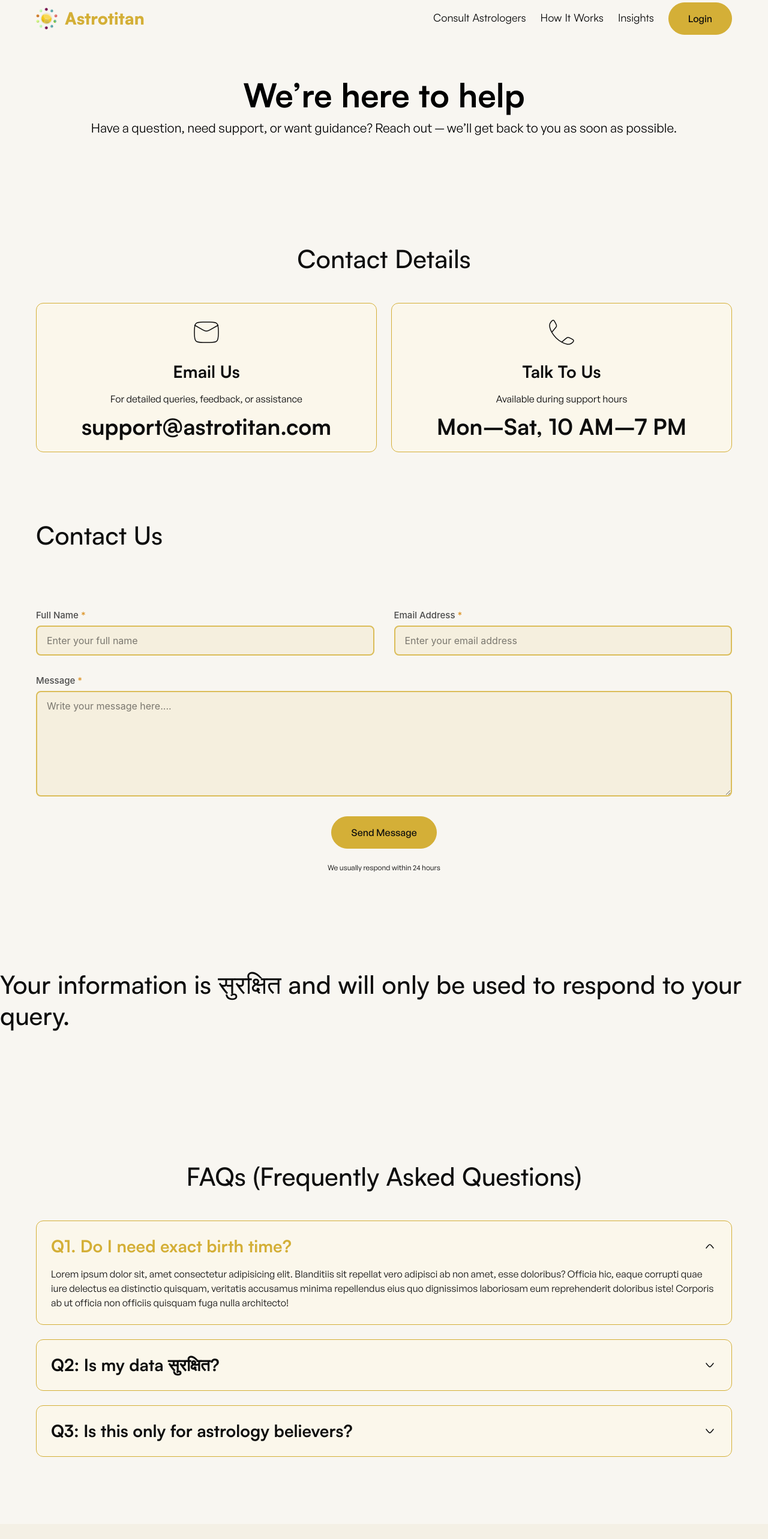
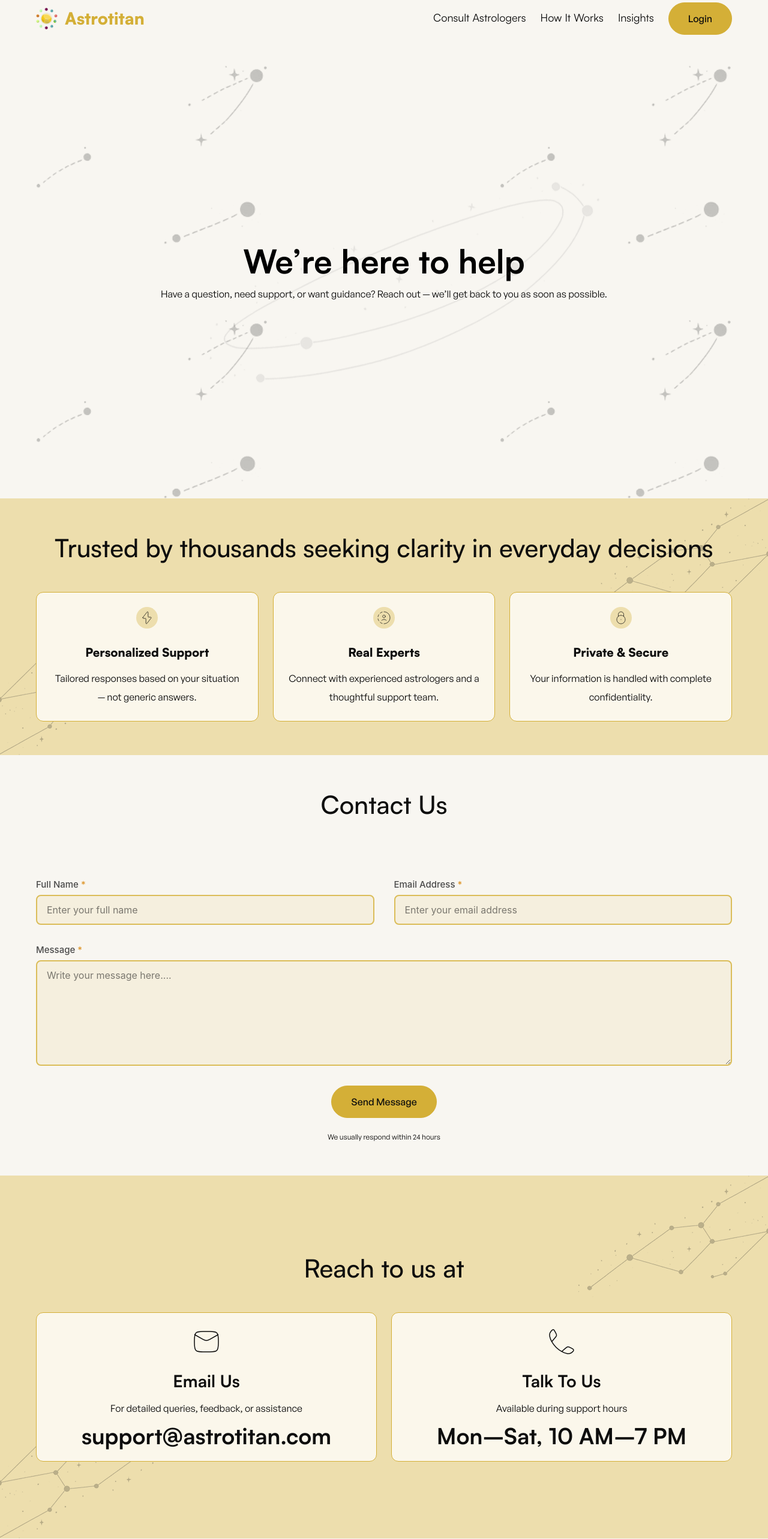
Before and after one commit to neon-lab-dev/Astrotitan-Web-Client, a React (Vite) app: page /contact-us in a window 1280 px wide. Shown: the part 20-2586 px from the top of the page at 60% size. Built offline with nearby package versions, Linux system fonts and the light colour scheme.

Commit message:
Completed

```diff
--- a/src/components/ContactUsPage/ContactDetails/ContactDetails.tsx
+++ b/src/components/ContactUsPage/ContactDetails/ContactDetails.tsx
@@ -1,13 +1,13 @@
-import { ICONS } from "../../../assets";
+import { ICONS, IMAGES } from "../../../assets";
 import Container from "../../Reusable/Container/Container";
 
 const ContactDetails = () => {
   return (
-    <div className="py-14">
+    <div className="py-14 xl:py-32 bg-primary-25 relative">
       <Container>
-        <h2 className="heading text-center">Contact Details</h2>
+        <h2 className="heading text-center">Reach to us at</h2>
 
-        <div className="grid grid-cols-1 md:grid-cols-2 gap-3 md:gap-6 mt-6 md:mt-12">
+        <div className="grid grid-cols-1 md:grid-cols-2 gap-3 md:gap-6 mt-6 md:mt-12 relative z-10">
           <div className="bg-neutral-15 border border-primary-5 rounded-xl p-6 flex flex-col items-center">
             <img src={ICONS.mail} alt="" className="size-12" />
             <h3 className="font-Satoshi font-semibold text-[28px] leading-9 text-neutral-5 text-center mt-6">
@@ -31,18 +31,25 @@ const ContactDetails = () => {
               Talk To Us
             </h3>
 
-            <p className="description mt-3">
-              Available during support hours
-            </p>
+            <p className="description mt-3">Available during support hours</p>
 
-            <a
-              className="font-Satoshi font-semibold text-[28px] md:text-[37px] leading-9 text-neutral-5 text-center mt-3"
-            >
+            <a className="font-Satoshi font-semibold text-[28px] md:text-[37px] leading-9 text-neutral-5 text-center mt-3">
               Mon–Sat, 10 AM–7 PM
             </a>
           </div>
         </div>
       </Container>
+
+      <img
+        src={IMAGES.linnerShape}
+        alt=""
+        className="absolute left-0 bottom-0"
+      />
+      <img
+        src={IMAGES.linnerShape}
+        alt=""
+        className="absolute top-0 right-0 rotate-180"
+      />
     </div>
   );
 };
--- a/src/components/ContactUsPage/ContactUsForm/ContactUsForm.tsx
+++ b/src/components/ContactUsPage/ContactUsForm/ContactUsForm.tsx
@@ -12,7 +12,7 @@ const ContactUsForm = () => {
   return (
     <div className="py-14">
       <Container>
-        <h2 className="heading">Contact Us</h2>
+        <h2 className="heading text-center">Contact Us</h2>
 
         <form className="space-y-8.25 flex items-center flex-col w-full mt-12 lg:mt-24.75">
           <div className="grid grid-cols-1 md:grid-cols-2 gap-8.25 w-full">
--- a/src/components/ContactUsPage/ContactUsHero/ContactUsHero.tsx
+++ b/src/components/ContactUsPage/ContactUsHero/ContactUsHero.tsx
@@ -1,16 +1,36 @@
+import { IMAGES } from "../../../assets";
 import Container from "../../Reusable/Container/Container";
 
 const ContactUsHero = () => {
   return (
     <Container>
-      <div className="pt-12 pb-12 md:pb-20 xl:pb-30">
-        <h1 className="text-[34px] md:text-[49px] xl:text-[55px] 2xl:text-[65px] font-Satoshi font-semibold leading-11.5 md:leading-14 2xl:leading-17.75 text-center max-w-282 mx-auto">
-          We’re here to help
-        </h1>
-        <p className="text-base md:text-[21px] font-GeneralSans leading-7.75 text-center max-w-282 mx-auto mt-3">
-          Have a question, need support, or want guidance? Reach out — we’ll get
-          back to you as soon as possible.
-        </p>
+      <div className="">
+        <div className="relative">
+          <img
+            src={IMAGES.featureSectionBg}
+            alt=""
+            className="absolute top-1/2 left-1/2 -translate-x-1/2 -translate-y-1/2 opacity-30"
+          />
+          <img src={IMAGES.linnerShape2} alt="" className="w-1/2 md:w-2/6" />
+          <img
+            src={IMAGES.linnerShape2}
+            alt=""
+            className="w-1/2 md:w-2/6 absolute top-0 right-0"
+          />
+          <h1 className="text-[34px] md:text-[49px] xl:text-[55px] 2xl:text-[65px] font-Satoshi font-semibold leading-11.5 md:leading-14 2xl:leading-17.75 text-center">
+            We’re here to help
+          </h1>
+          <p className="font-GeneralSans leading-7.75 text-center max-w-282 mx-auto mt-3">
+           Have a question, need support, or want guidance? Reach out — we’ll get back to you as soon as possible.
+          </p>
+
+          <img src={IMAGES.linnerShape2} alt="" className="w-1/2 md:w-2/6" />
+          <img
+            src={IMAGES.linnerShape2}
+            alt=""
+            className="w-1/2 md:w-2/6 absolute bottom-0 right-0"
+          />
+        </div>
       </div>
     </Container>
   );
--- a/src/pages/ContactUs/ContactUs.tsx
+++ b/src/pages/ContactUs/ContactUs.tsx
@@ -1,20 +1,53 @@
+import { ICONS, IMAGES } from "../../assets";
 import ContactDetails from "../../components/ContactUsPage/ContactDetails/ContactDetails";
 import ContactUsForm from "../../components/ContactUsPage/ContactUsForm/ContactUsForm";
 import ContactUsHero from "../../components/ContactUsPage/ContactUsHero/ContactUsHero";
+import Benefits from "../../components/HomePage/Benefits/Benefits";
 import FAQ from "../../components/Shared/FAQ/FAQ";
 
 const ContactUs = () => {
+  const benefits = [
+    {
+      id: 1,
+      icon: ICONS.pauseOrRethink,
+      title: "Personalized Support",
+      description:
+        "Tailored responses based on your situation — not generic answers.",
+    },
+    {
+      id: 2,
+      icon: ICONS.personalizedLife,
+      title: "Real Experts",
+      description:
+        "Connect with experienced astrologers and a thoughtful support team.",
+    },
+    {
+      id: 4,
+      icon: ICONS.privacy,
+      title: "Private & Secure",
+      description: "Your information is handled with complete confidentiality.",
+    },
+  ];
   return (
     <div>
       <ContactUsHero />
+      <Benefits
+        heading={"Trusted by thousands seeking clarity in everyday decisions"}
+        benefits={benefits}
+      />
+      <ContactUsForm />
       <ContactDetails />
-      <ContactUsForm />
-      <div className="py-14 md:py-28 xl:py-26">
-        <h2 className="heading">
-          Your information is सुरक्षित and will only be used to respond to your query.
+      <div className="py-14 xl:py-30 relative">
+        <img
+          src={IMAGES.featureSectionBg}
+          alt=""
+          className="absolute top-1/2 left-1/2 -translate-x-1/2 -translate-y-1/2 opacity-30 w-1/3"
+        />
+        <h2 className="heading max-w-332 mx-auto text-center">
+          Your information is <strong>सुरक्षित</strong> and will only be used to respond to your query.
         </h2>
       </div>
-      <FAQ/>
+      <FAQ />
     </div>
   );
 };
```
